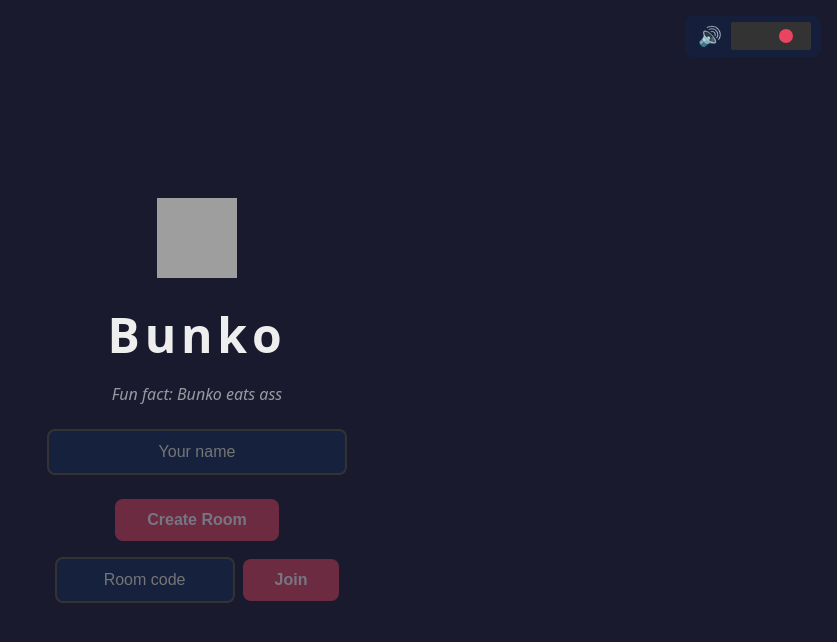
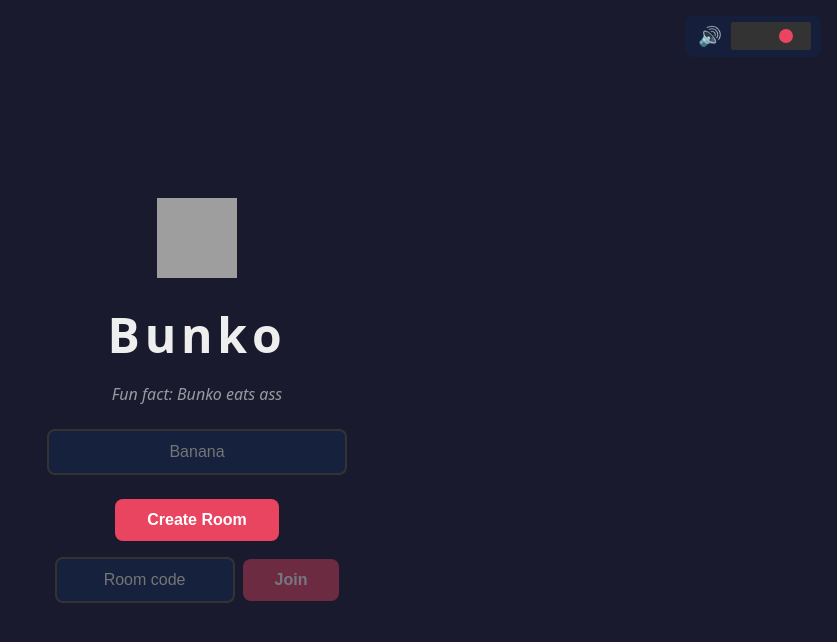
Before and after one commit to kasplat/bunko-online, a React (Vite) app in the folder apps/client/: page / in a window 1280 px wide. Shown: the top 642 px of the page, without its empty margins (443-1280 px from the left). Built offline with nearby package versions, Linux system fonts and the light colour scheme; no server answers; grey boxes are pictures that could not be loaded.

Commit message:
Add default player name and fix room rejoin bugs

```diff
--- a/apps/client/src/App.tsx
+++ b/apps/client/src/App.tsx
@@ -13,7 +13,7 @@ export function App() {
   const [roomCode, setRoomCode] = useState<string | null>(null);
   const { send, subscribe, connected } = usePartySocket(roomCode, playerName);
   const { roomState, gameConfig, gameResults, error } =
-    useGameState(subscribe);
+    useGameState(subscribe, roomCode);
 
   // Server sends yourId in every room state update
   const myId = roomState?.yourId ?? null;
--- a/apps/client/src/hooks/useGameState.ts
+++ b/apps/client/src/hooks/useGameState.ts
@@ -7,12 +7,20 @@ import type {
 
 type MessageHandler = (msg: ServerMessage) => void;
 
-export function useGameState(subscribe: (handler: MessageHandler) => () => void) {
+export function useGameState(subscribe: (handler: MessageHandler) => () => void, roomCode: string | null) {
   const [roomState, setRoomState] = useState<S2C_RoomState | null>(null);
   const [gameConfig, setGameConfig] = useState<{ gameId: string; config: unknown; countdownSecs: number } | null>(null);
   const [gameResults, setGameResults] = useState<GameResult[] | null>(null);
   const [error, setError] = useState<string | null>(null);
   const errorTimeoutRef = useRef<ReturnType<typeof setTimeout> | null>(null);
+
+  // Reset all state when room changes (e.g. leave and rejoin)
+  useEffect(() => {
+    setRoomState(null);
+    setGameConfig(null);
+    setGameResults(null);
+    setError(null);
+  }, [roomCode]);
 
   useEffect(() => {
     return subscribe((msg) => {
--- a/apps/client/src/hooks/usePartySocket.ts
+++ b/apps/client/src/hooks/usePartySocket.ts
@@ -43,7 +43,6 @@ export function usePartySocket(roomCode: string | null, playerName: string) {
     return () => {
       socket.close();
       socketRef.current = null;
-      handlersRef.current.clear();
       setConnected(false);
     };
   }, [roomCode, playerName]);
--- a/apps/client/src/screens/HomeScreen.tsx
+++ b/apps/client/src/screens/HomeScreen.tsx
@@ -5,6 +5,17 @@ const SUBTITLES = [
   "Fun fact: Bunko eats ass",
   "Have you read The Power Broker?",
   "Go touch grass",
+];
+
+const DEFAULT_NAMES = [
+  "Monkey",
+  "Donkey",
+  "Banana",
+  "Chimp",
+  "Gorilla",
+  "Bonobo",
+  "Gibbon",
+  "Baboon",
 ];
 
 const GIFS = [
@@ -23,6 +34,10 @@ interface Props {
 export function HomeScreen({ onCreateRoom, onJoinRoom }: Props) {
   const [name, setName] = useState("");
   const [roomCode, setRoomCode] = useState("");
+  const defaultName = useMemo(
+    () => DEFAULT_NAMES[Math.floor(Math.random() * DEFAULT_NAMES.length)],
+    [],
+  );
   const subtitle = useMemo(
     () => SUBTITLES[Math.floor(Math.random() * SUBTITLES.length)],
     [],
@@ -43,7 +58,7 @@ export function HomeScreen({ onCreateRoom, onJoinRoom }: Props) {
       <p style={{ opacity: 0.6, fontStyle: "italic", marginTop: -8 }}>{subtitle}</p>
       <input
         type="text"
-        placeholder="Your name"
+        placeholder={defaultName}
         value={name}
         onChange={(e) => {
           if (e.target.value.length > name.length) {
@@ -55,10 +70,9 @@ export function HomeScreen({ onCreateRoom, onJoinRoom }: Props) {
       />
       <div className="actions">
         <button
-          disabled={!name.trim()}
           onClick={() => {
             audioManager.play("/create-room.mp3");
-            onCreateRoom(name.trim());
+            onCreateRoom(name.trim() || defaultName);
           }}
         >
           Create Room
@@ -72,8 +86,8 @@ export function HomeScreen({ onCreateRoom, onJoinRoom }: Props) {
             maxLength={4}
           />
           <button
-            disabled={!name.trim() || roomCode.length < 4}
-            onClick={() => onJoinRoom(name.trim(), roomCode)}
+            disabled={roomCode.length < 4}
+            onClick={() => onJoinRoom(name.trim() || defaultName, roomCode)}
           >
             Join
           </button>
```
